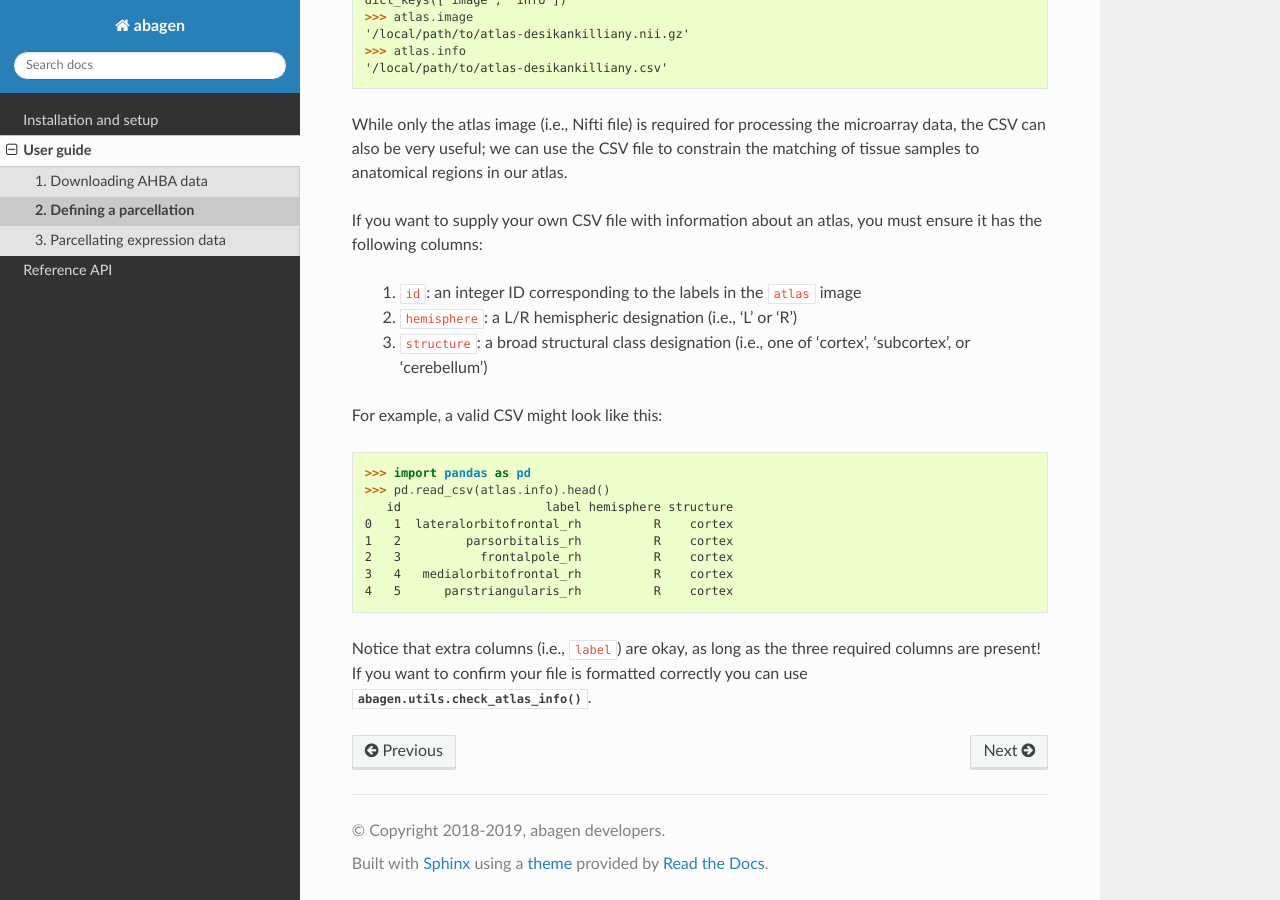
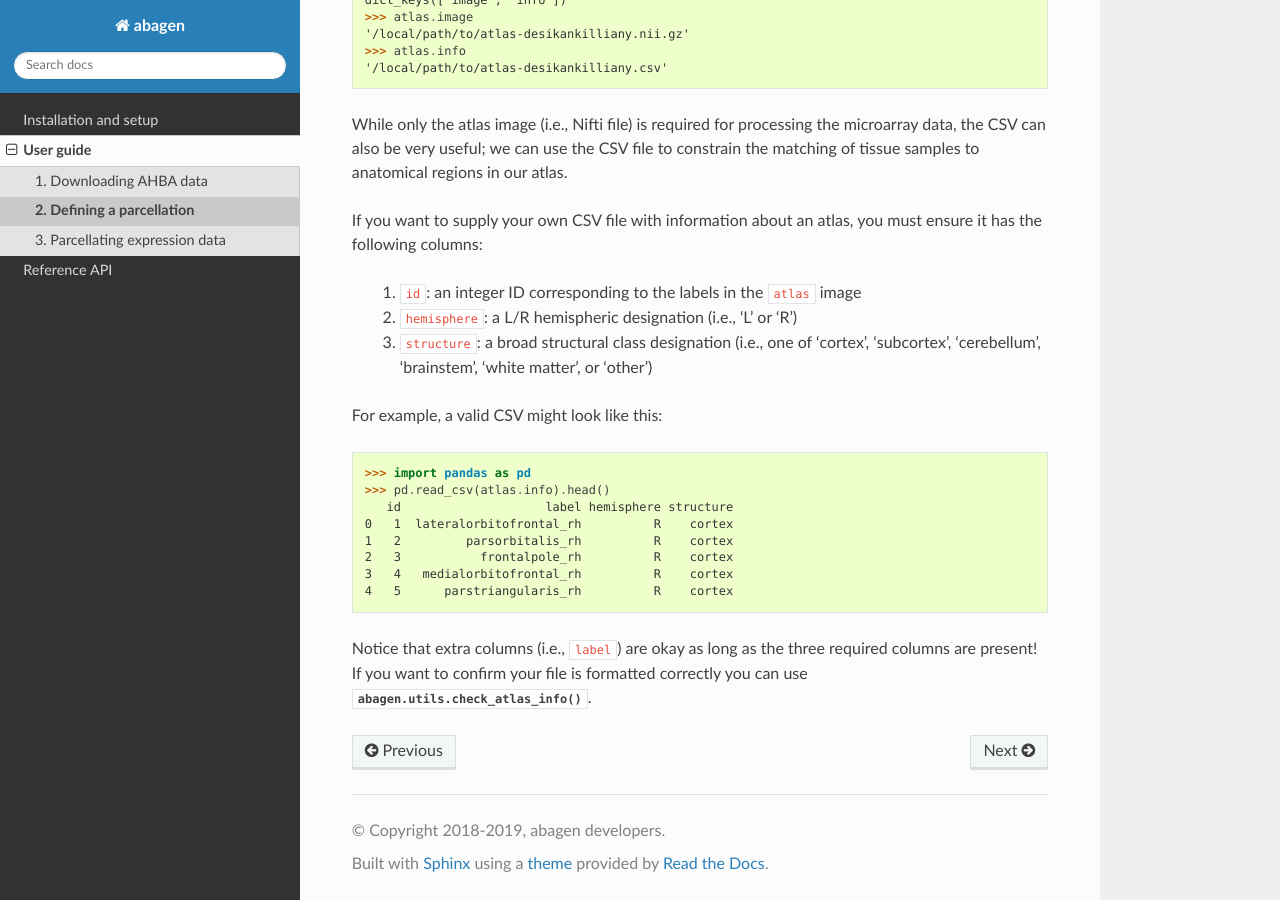
Before and after one commit to rmarkello/abagen, a Sphinx documentation site: the page built from docs/user_guide/parcellations.rst, in a window 1280 px wide and 900 px high, scrolled down 507 px. Built offline with Sphinx 7.4.7 and the Read the Docs theme 2.0.0, drawn with Linux system fonts in a browser that asks for light colours; the version number could not be read and is left out.

Commit message:
[DOC] Adds new structures to parcellation doc

```diff
--- a/docs/user_guide/parcellations.rst
+++ b/docs/user_guide/parcellations.rst
@@ -40,7 +40,8 @@ must ensure it has the following columns:
   1. ``id``: an integer ID corresponding to the labels in the ``atlas`` image
   2. ``hemisphere``: a L/R hemispheric designation (i.e., 'L' or 'R')
   3. ``structure``: a broad structural class designation (i.e., one of
-     'cortex', 'subcortex', or 'cerebellum')
+     'cortex', 'subcortex', 'cerebellum', 'brainstem', 'white matter', or
+     'other')
 
 For example, a valid CSV might look like this:
 
@@ -55,6 +56,6 @@ For example, a valid CSV might look like this:
     3   4   medialorbitofrontal_rh          R    cortex
     4   5      parstriangularis_rh          R    cortex
 
-Notice that extra columns (i.e., ``label``) are okay, as long as the three
+Notice that extra columns (i.e., ``label``) are okay as long as the three
 required columns are present! If you want to confirm your file is formatted
 correctly you can use :func:`abagen.utils.check_atlas_info()`.
```
